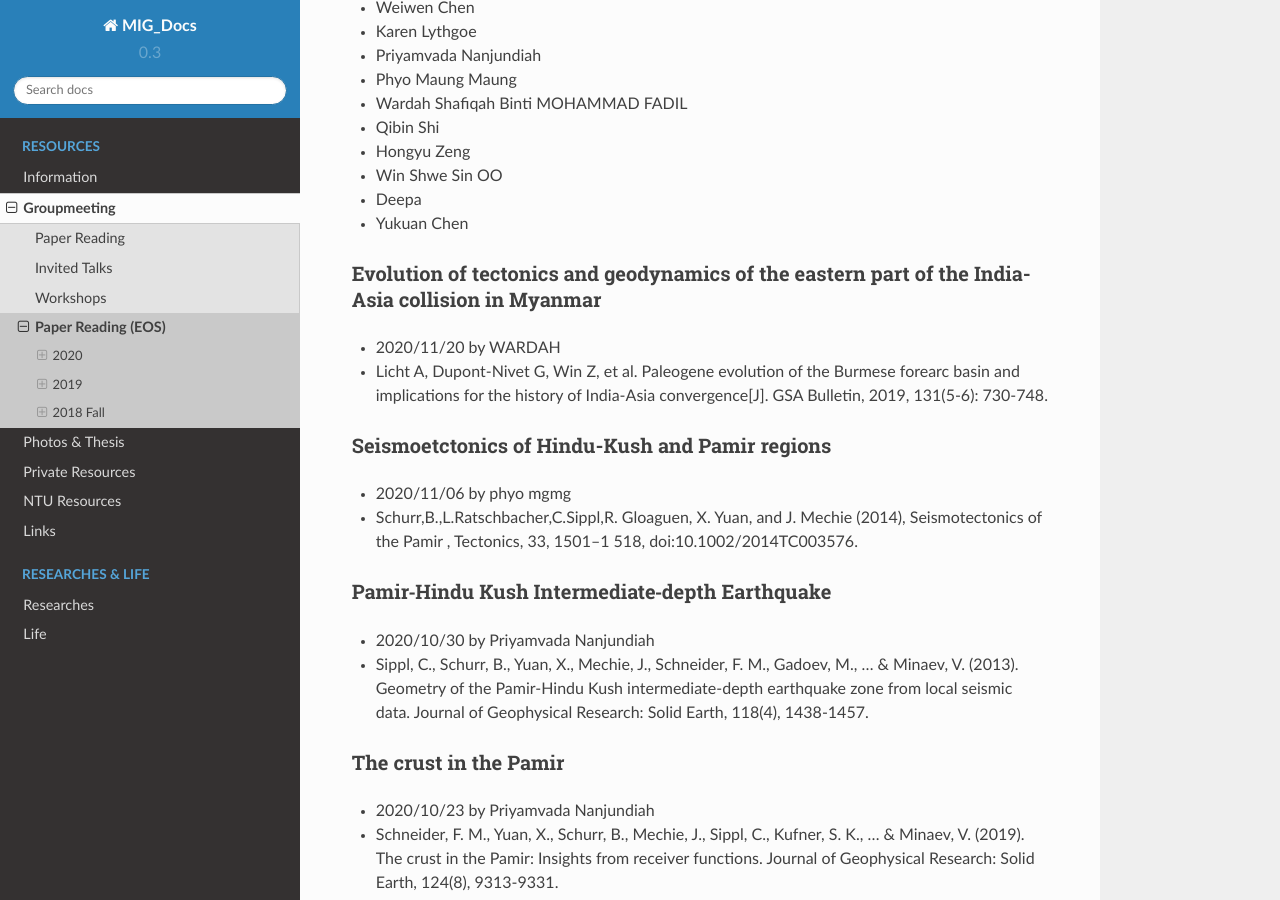
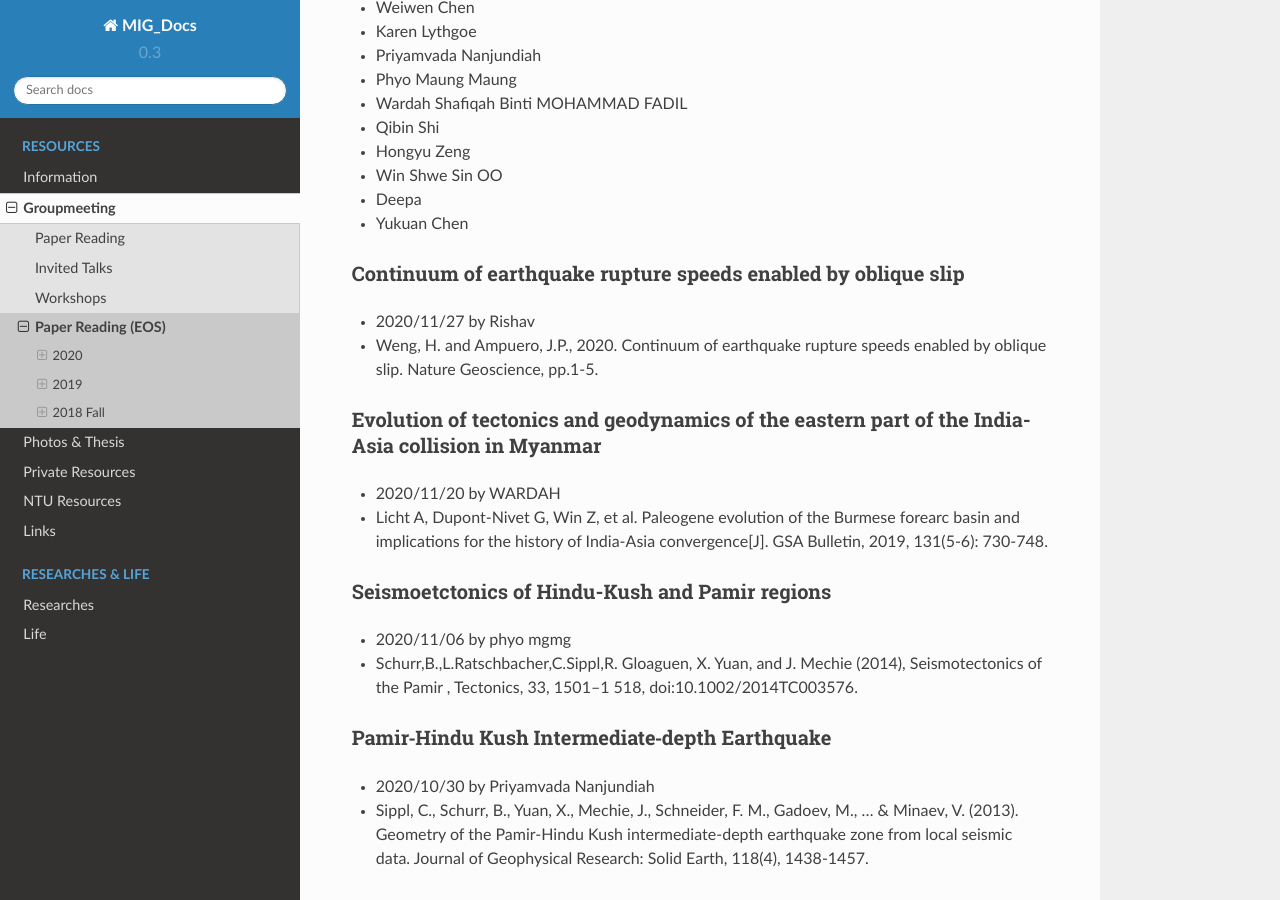
Before and after one commit to MIGG-NTU/MIG_Docs, a Sphinx documentation site: the page built from source/groupmeeting/paper-reading-EOS.rst, in a window 1280 px wide and 900 px high, scrolled down 366 px. Built offline with Sphinx 7.4.7 and the Read the Docs theme 2.0.0, drawn with Linux system fonts in a browser that asks for light colours.

Commit message:
House jaay patch 1 (#22)
* Update paper-reading-EOS.rst

* Update paper-reading-EOS.rst

* Update paper-reading-EOS.rst

```diff
--- a/source/groupmeeting/paper-reading-EOS.rst
+++ b/source/groupmeeting/paper-reading-EOS.rst
@@ -19,6 +19,12 @@ This website is a backup of group meeting information of `EOS Observational Seis
 - Win Shwe Sin OO
 - Deepa
 - Yukuan Chen
+
+Continuum of earthquake rupture speeds enabled by oblique slip
++++++++++++++++++++++++++++++++++++++++++++++++++++++++++++++++
+
+- 2020/11/27 by Rishav
+- Weng, H. and Ampuero, J.P., 2020. Continuum of earthquake rupture speeds enabled by oblique slip. Nature Geoscience, pp.1-5.
 
 Evolution of tectonics and geodynamics of the eastern part of the India-Asia collision in Myanmar
 ++++++++++++++++++++++++++++++++++++++++++++++++++++++++++++++++++++++++++++++++++++++++++++++++++
```
